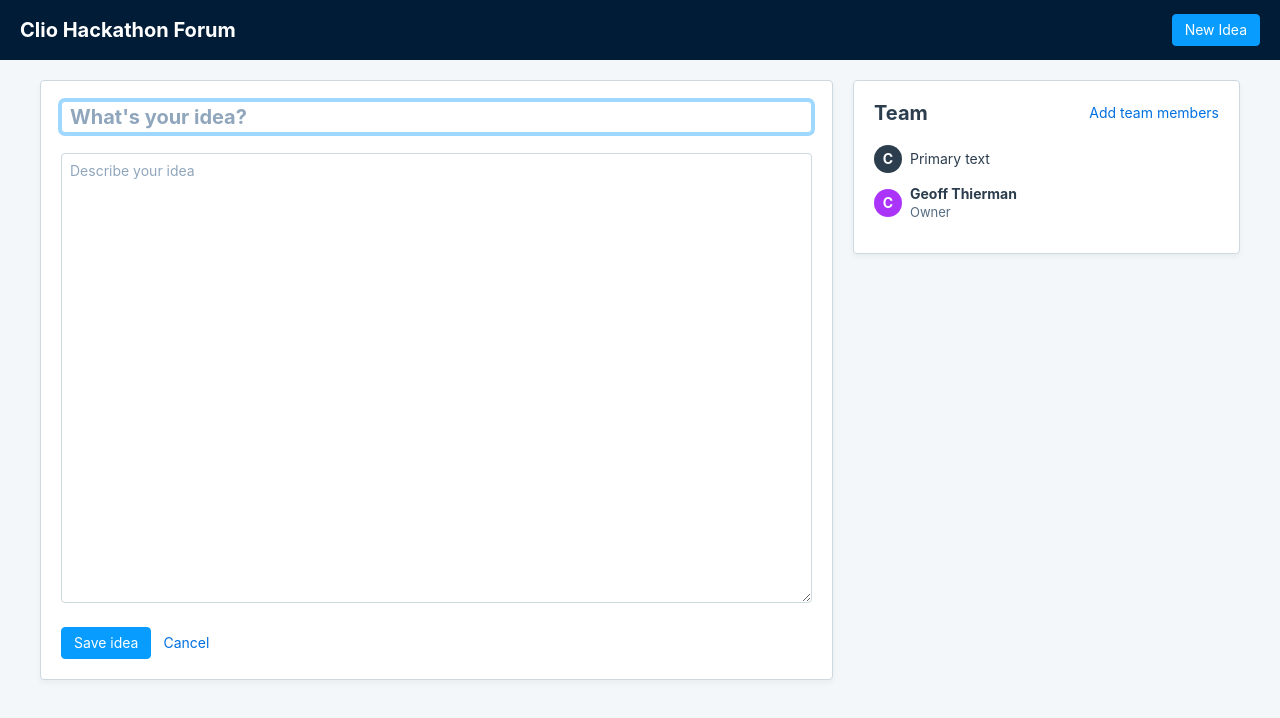
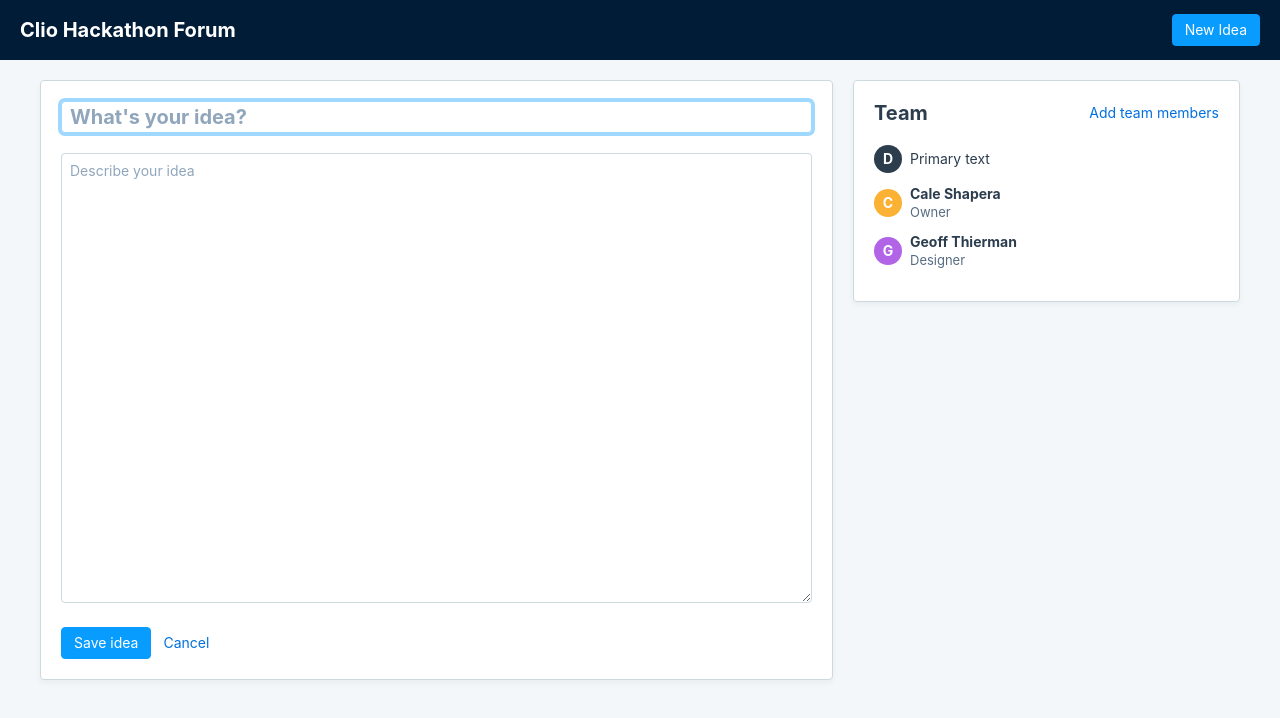
Before and after one commit to cshape/hackathon-voting, a React (Create React App) app: page /hackathon-voting/ideasForm in a window 1280 px wide. Shown: the top 718 px of the page. Built offline with nearby package versions, Linux system fonts and the light colour scheme.

Commit message:
Update some avatar prop values

```diff
--- a/src/Components/Ideas/ideasForm.js
+++ b/src/Components/Ideas/ideasForm.js
@@ -74,11 +74,19 @@
             <Card title="Team" links={[{content: 'Add team members', onAction: this.addTeamMembers}]}>
               <Avatar></Avatar>
               <Avatar
-                initial="G"
+                initials="C"
+                primaryTextLabel="Cale Shapera"
+                primaryTextStyle="bold"
+                subTextLabel="Owner"
+                initialsBackgroundColor="#FBB134"
+              >
+              </Avatar>
+              <Avatar
+                initials="G"
                 primaryTextLabel="Geoff Thierman"
                 primaryTextStyle="bold"
-                subTextLabel="Owner"
-                initialsBackgroundColor="#AB34FB"
+                subTextLabel="Designer"
+                initialsBackgroundColor="#B264E7"
               >
               </Avatar>
             </Card>
--- a/src/Components/UI/Avatar/Avatar.js
+++ b/src/Components/UI/Avatar/Avatar.js
@@ -7,7 +7,7 @@
 		this.primaryTextStyle = this.props.primaryTextStyle || 'regular'; //default, bold, link
 		this.primaryTextAction = null; // function
 		this.subTextLabel = this.props.subTextLabel || null; // String
-		this.initials = this.props.initials || "C"; // string
+		this.initials = this.props.initials || "D"; // string
 		this.initialsBackgroundColor = this.props.initialsBackgroundColor || "#2C3D4E"; // string, hex color
 		this.spacing = this.props.spacing || "m"; //string, size from the spacing system
 
```
